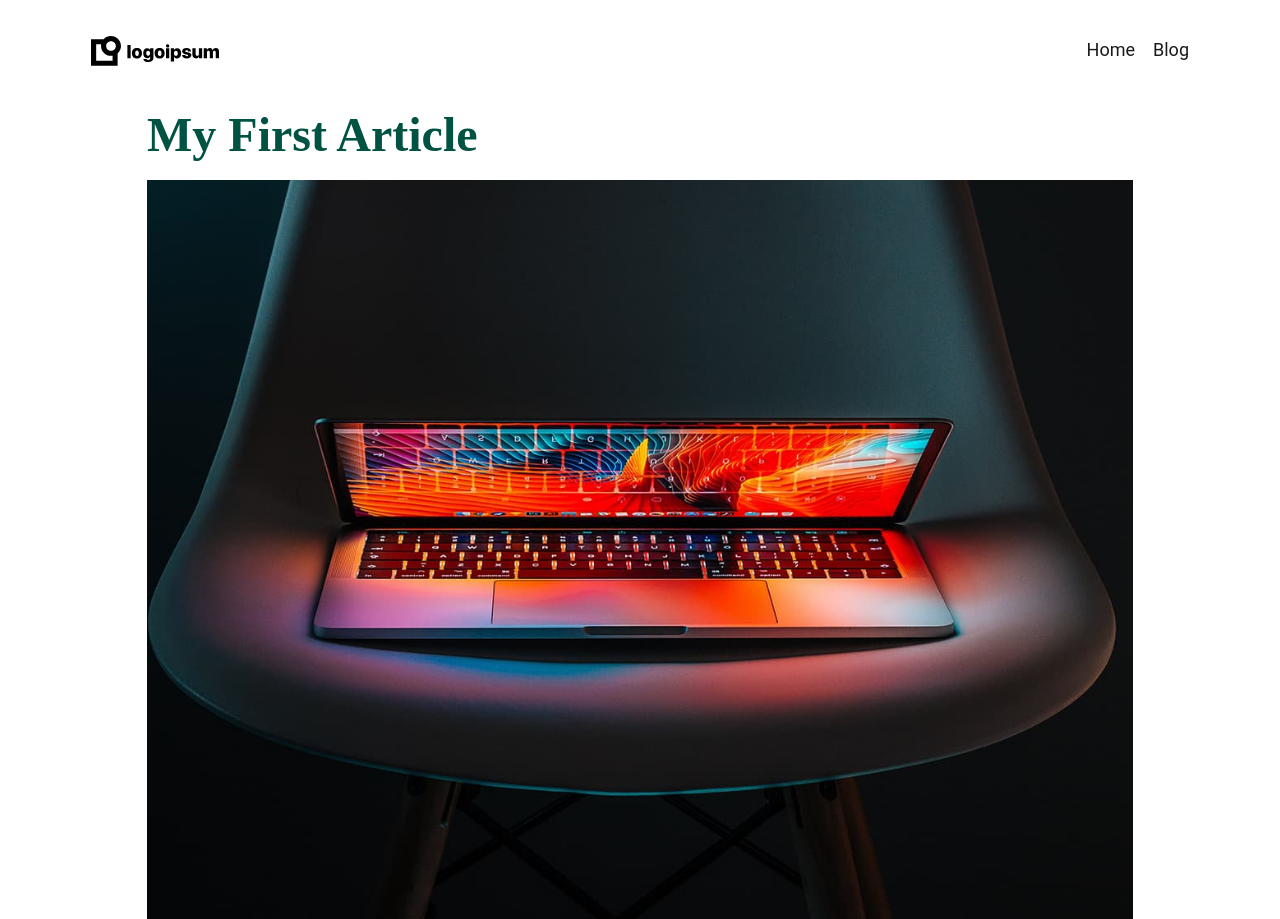
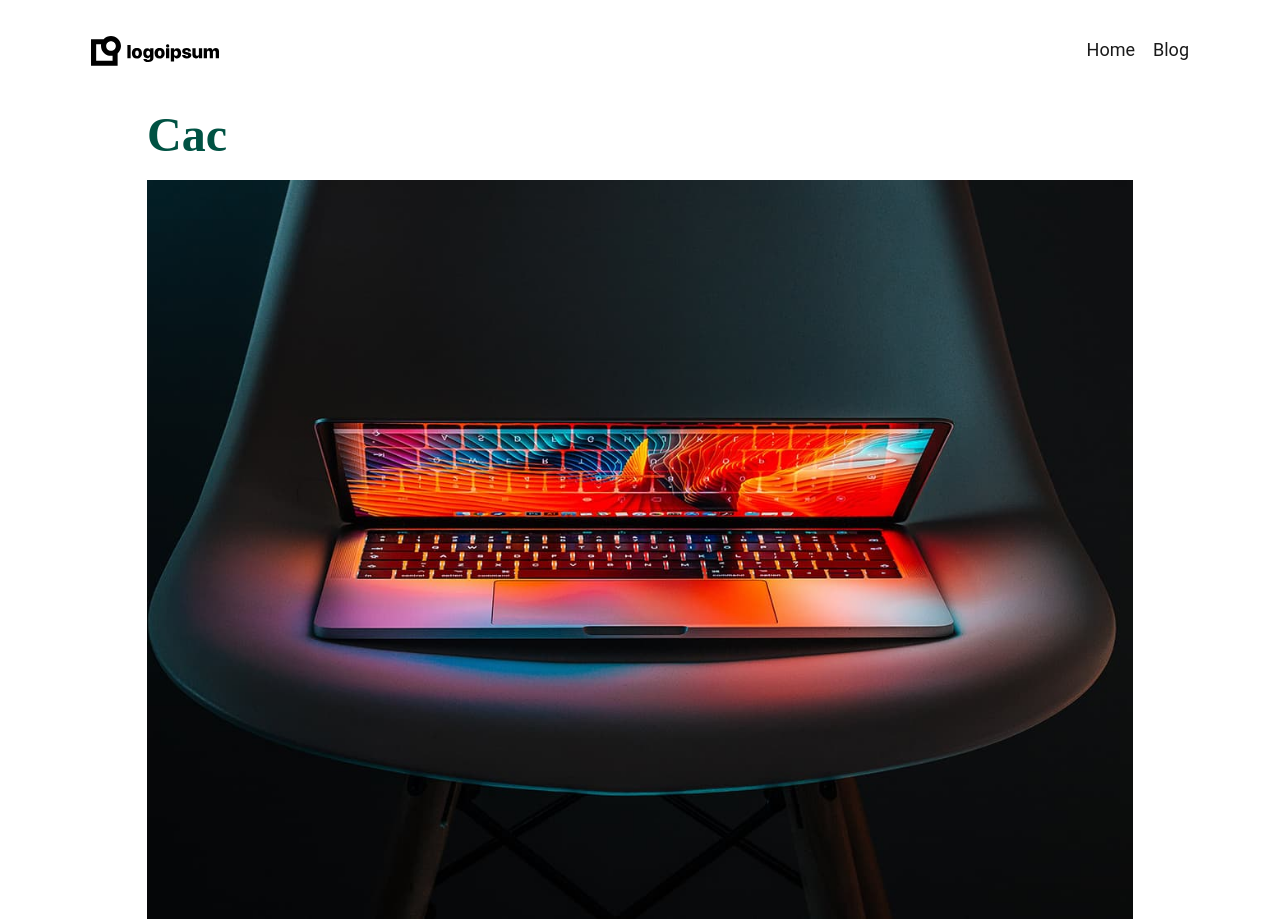
Before and after one commit to hoangvu971/IELTSBeyond-Blog, an Eleventy site: page src/blog/2021-05-01-my-first-article.md in a window 1280 px wide. Shown: the top 919 px of the page. Built offline with nearby package versions, Linux system fonts and the light colour scheme; Eleventy itself is replaced by a stand-in of ours; files that its build step writes are made by us from their sources.

Commit message:
Update Blog “2021-05-01-my-first-article”

```diff
--- a/src/blog/2021-05-01-my-first-article.md
+++ b/src/blog/2021-05-01-my-first-article.md
@@ -1,5 +1,5 @@
 ---
-title: My First Article
+title: Cac
 author: Kevin Powell
 date: 2021-05-01
 tags:
```
